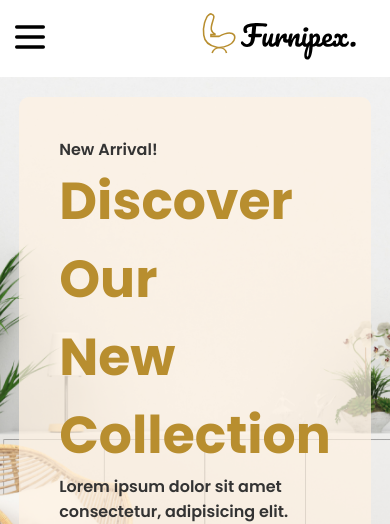
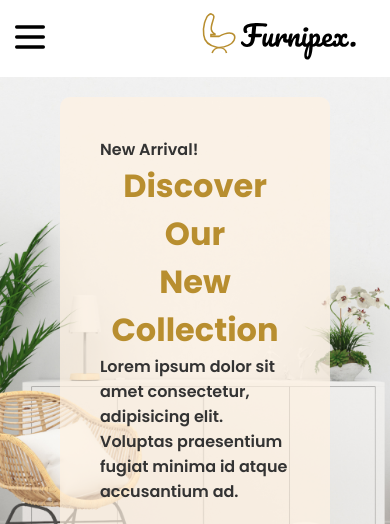
Before and after one commit to NyFco/furnipex-ecommerce, a Next.js app: page / in a window 390 px wide. Shown: the top 524 px of the page. Built offline with nearby package versions, Linux system fonts and the light colour scheme.

Commit message:
style fix

```diff
--- a/app/styles/header.scss
+++ b/app/styles/header.scss
@@ -89,7 +89,7 @@
       }
     }
 
-    @media (min-width: 1000px) {
+    @media (min-width: 1001px) {
       display: none;
     }
   }
--- a/app/styles/heroSection.scss
+++ b/app/styles/heroSection.scss
@@ -30,6 +30,11 @@
     h1 {
       color: $primary;
       font-size: 52px;
+
+      @media (max-width: 1000px) {
+        font-size: 32px;
+        text-align: center;
+      }
     }
 
     p {
```
